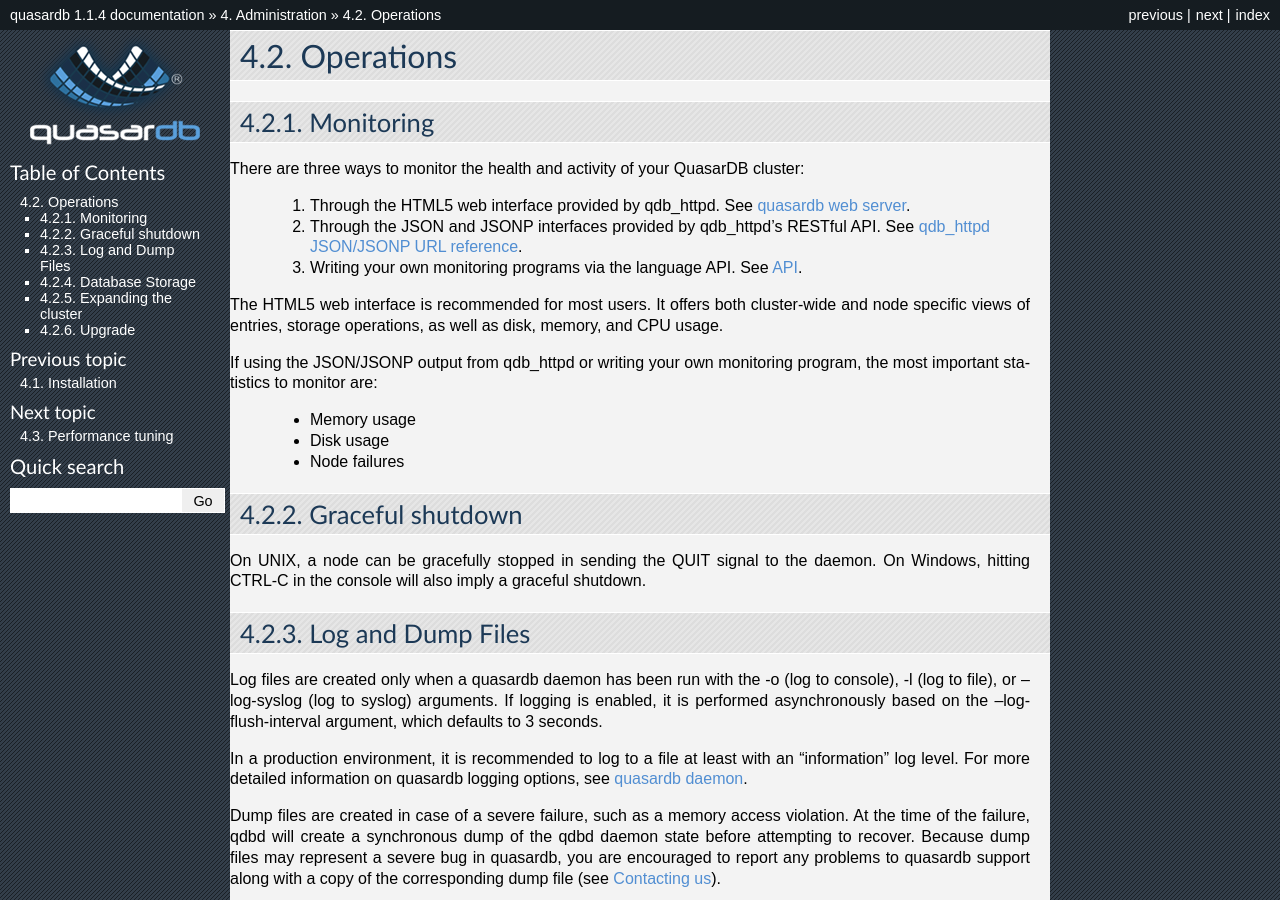
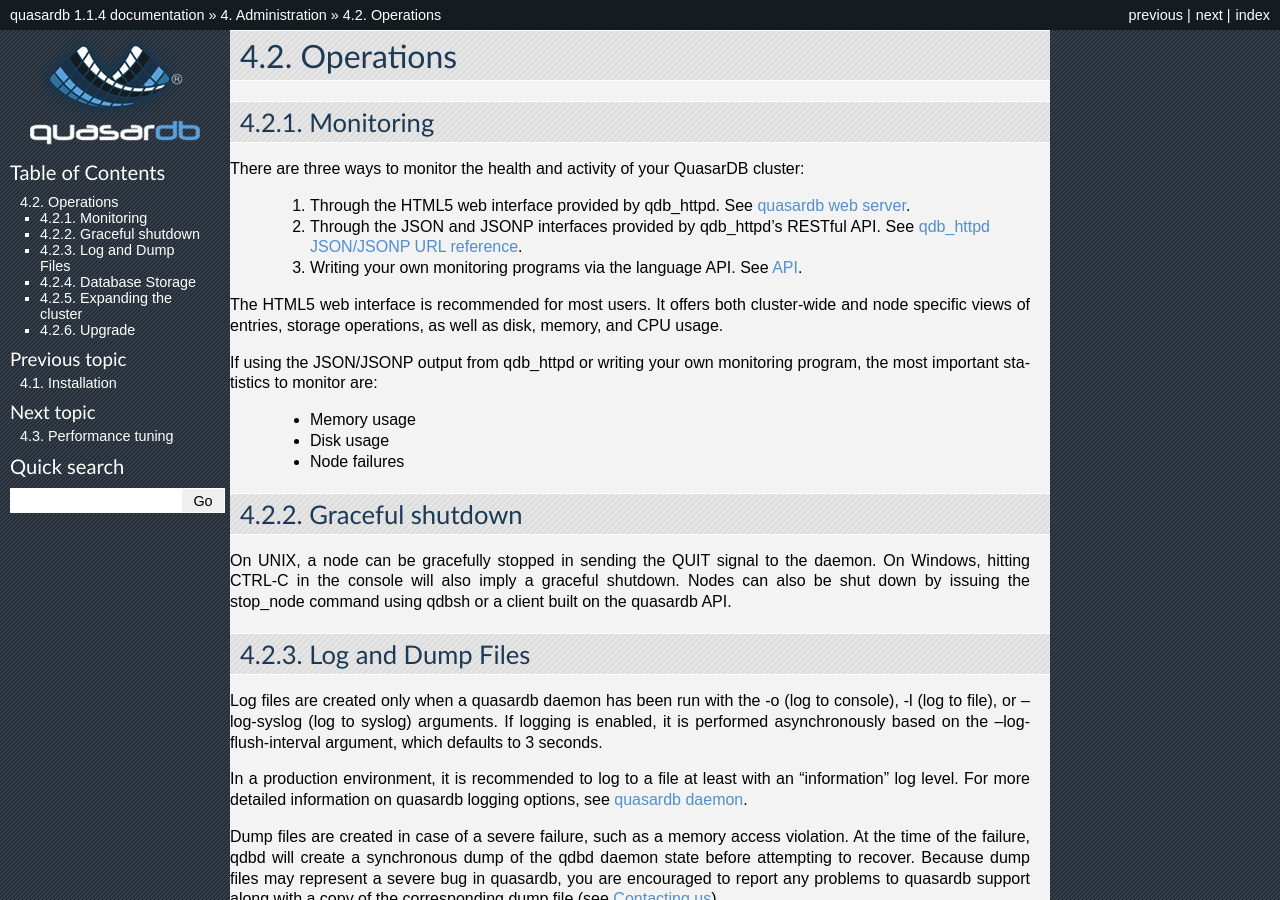
Before and after one commit to iltommi/qdb-documentation, a Sphinx documentation site: the page built from source/administration/operations.rst, in a window 1280 px wide and 900 px high. Built offline with Sphinx 7.4.7, drawn with Linux system fonts in a browser that asks for light colours; formulas are drawn with MathJax 3; pages that are not in the unit, such as notebooks, are missing from menus.

Commit message:
Stop node is now a qdbsh and api command and can be used to (shockingly) stop a node.

```diff
--- a/source/administration/operations.rst
+++ b/source/administration/operations.rst
@@ -22,7 +22,7 @@ If using the JSON/JSONP output from qdb_httpd or writing your own monitoring pro
 Graceful shutdown
 ------------------
 
-On UNIX, a node can be gracefully stopped in sending the QUIT signal to the daemon. On Windows, hitting CTRL-C in the console will also imply a graceful shutdown.
+On UNIX, a node can be gracefully stopped in sending the QUIT signal to the daemon. On Windows, hitting CTRL-C in the console will also imply a graceful shutdown. Nodes can also be shut down by issuing the stop_node command using qdbsh or a client built on the quasardb API.
 
 Log and Dump Files
 ------------------
```
